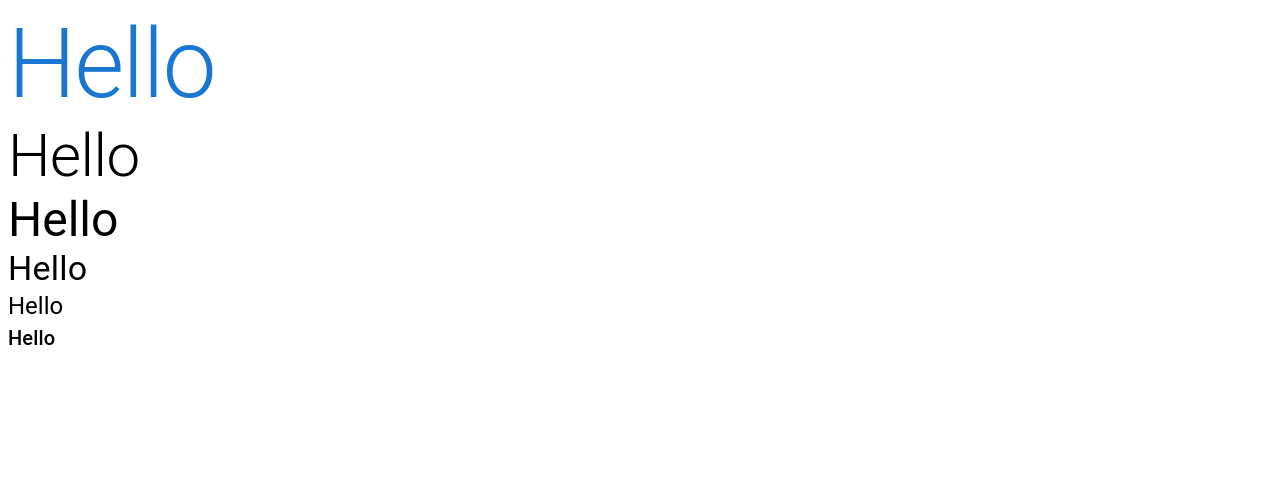
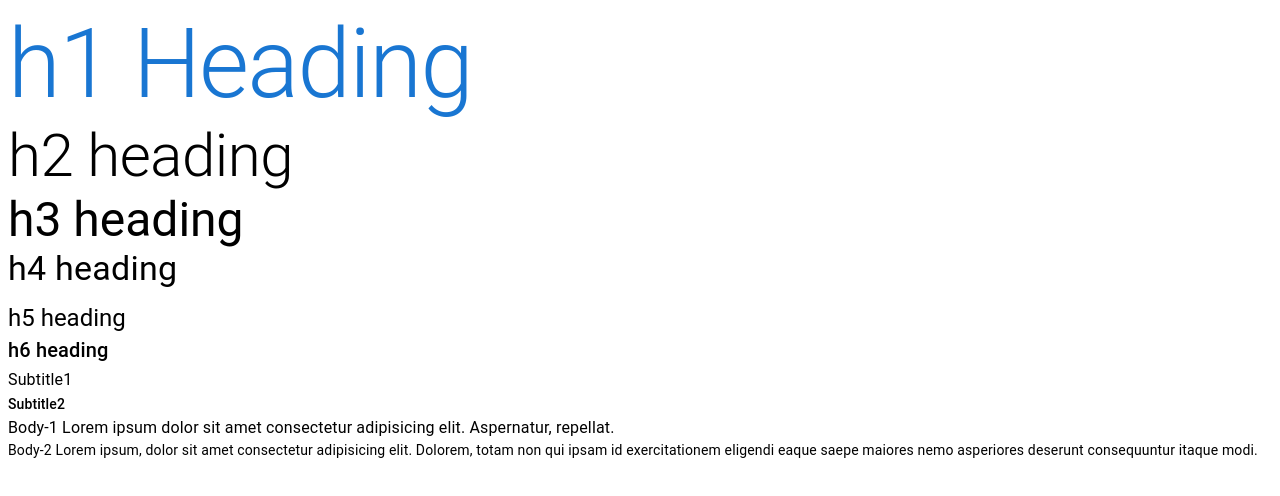
Before and after one commit to puranchandralohar/react-mui, a React (Create React App) app in the folder mui/: page / in a window 1280 px wide. Shown: the top 496 px of the page. Built offline with nearby package versions, Linux system fonts and the light colour scheme.

Commit message:
Typograhy

```diff
--- a/mui/src/components/Typo.jsx
+++ b/mui/src/components/Typo.jsx
@@ -1,16 +1,32 @@
-import React from 'react'
+import React from "react";
 
-import { Typography } from '@mui/material'
+import { Typography } from "@mui/material";
 
 export const Typo = () => {
   return (
     <div>
-        <Typography variant='h1' color="primary">Hello</Typography>
-        <Typography variant='h2'>Hello</Typography>
-        <Typography variant='h3'>Hello</Typography>
-        <Typography variant='h4'>Hello</Typography>
-        <Typography variant='h5'>Hello</Typography>
-        <Typography variant='h6'>Hello</Typography>
+      <Typography variant="h1" color="primary">
+        h1 Heading
+      </Typography>
+      <Typography variant="h2">h2 heading</Typography>
+      <Typography variant="h3">h3 heading</Typography>
+      <Typography variant="h4" component="h1" gutterBottom>h4 heading</Typography>
+      <Typography variant="h5">h5 heading</Typography>
+      <Typography variant="h6">h6 heading</Typography>
+
+      <Typography variant="subtitle1">Subtitle1</Typography>
+      <Typography variant="subtitle2">Subtitle2</Typography>
+
+      <Typography variant="body1">
+        Body-1 Lorem ipsum dolor sit amet consectetur adipisicing elit.
+        Aspernatur, repellat.
+      </Typography>
+
+      <Typography variant="body2">
+        Body-2 Lorem ipsum, dolor sit amet consectetur adipisicing elit.
+        Dolorem, totam non qui ipsam id exercitationem eligendi eaque saepe
+        maiores nemo asperiores deserunt consequuntur itaque modi.
+      </Typography>
     </div>
-  )
-}
+  );
+};
```
